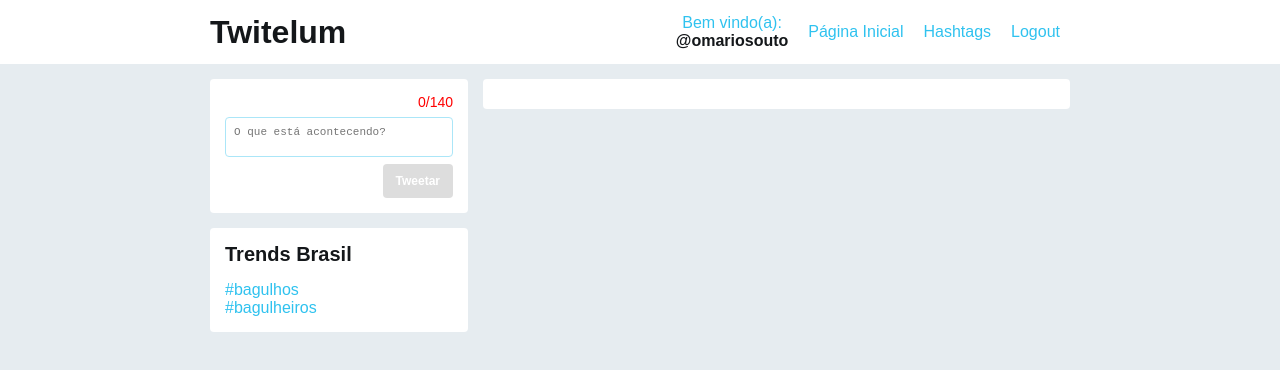
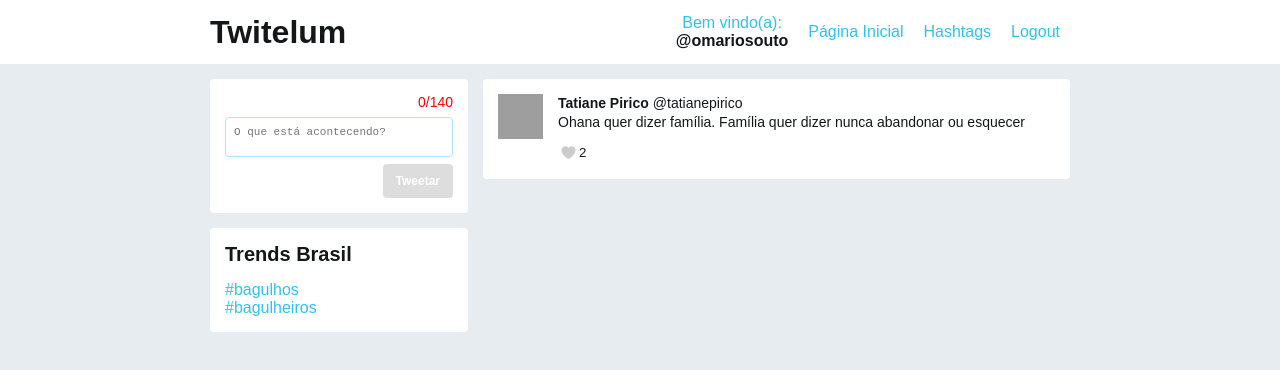
Before and after one commit to TatianePirico/twitelum, a React (Create React App) app: page / in a window 1280 px wide. Shown: the top 370 px of the page. Built offline with nearby package versions, Linux system fonts and the light colour scheme; grey boxes are pictures that could not be loaded.

Commit message:
Apply sugar syntax

```diff
--- a/src/App.js
+++ b/src/App.js
@@ -1,4 +1,6 @@
 import React, { Component, Fragment } from 'react';
+
+//Components
 import Cabecalho from './components/Cabecalho'
 import NavMenu from './components/NavMenu'
 import Dashboard from './components/Dashboard'
@@ -10,7 +12,7 @@ class App extends Component {
 
 	state = {
 		novoTweet: '',
-		listaTweet: []
+		listaTweet: ['Ohana quer dizer família. Família quer dizer nunca abandonar ou esquecer']
 	};
 
 	novoTweetEstaValido() {
@@ -28,6 +30,9 @@ class App extends Component {
 	}
 
 	render() {
+
+		const {novoTweet, listaTweet} = this.state;
+
 		return (
 			<Fragment>
 				<Cabecalho>
@@ -39,13 +44,13 @@ class App extends Component {
 							<form className="novoTweet" onSubmit={this.handleCriaTweet}>
 								<div className="novoTweet__editorArea">
 									<span className={`novoTweet__status ${this.novoTweetEstaValido() ? '' : 'novoTweet__status--invalido'}`}>
-										{this.state.novoTweet.length}/140
+										{novoTweet.length}/140
 									</span>
 									<textarea
 										className="novoTweet__editor"
 										placeholder="O que está acontecendo?"
 										onChange={(event) => this.setState({novoTweet:event.target.value})}
-										value={this.state.novoTweet}
+										value={novoTweet}
 									></textarea>
 								</div>
 								<button
@@ -64,9 +69,9 @@ class App extends Component {
 							<div className="tweetsArea">
 
 								{
-									this.state.listaTweet.map((tweet, index) =>
+									listaTweet.map((tweet, index) =>
 										<Tweet
-											key={`Tweet-${index}`}
+											key={`${tweet}${index}`}
 											nomeUsuario="Tatiane Pirico"
 											userName="@tatianepirico"
 											totalLikes={2}
@@ -78,6 +83,7 @@ class App extends Component {
 										</Tweet>
 									)
 								}
+
 							</div>
 						</Widget>
 					</Dashboard>
--- a/src/components/Tweet/index.js
+++ b/src/components/Tweet/index.js
@@ -2,15 +2,22 @@ import React, { Component } from 'react'
 import './tweet.css'
 
 class Tweet extends Component {
+
 	render() {
+
+		const {avatarUrl, nomeUsuario, userName, children, totalLikes} = this.props;
+
 		return (
 			<article className="tweet">
+
 				<div className="tweet__cabecalho">
-					<img className="tweet__fotoUsuario" src={this.props.avatarUrl} alt="" />
-					<span className="tweet__nomeUsuario">{this.props.nomeUsuario}</span>
-					<a href="/"><span className="tweet__userName">{this.props.userName}</span></a>
+					<img className="tweet__fotoUsuario" src={avatarUrl} alt="" />
+					<span className="tweet__nomeUsuario">{nomeUsuario}</span>
+					<a href="/"><span className="tweet__userName">{userName}</span></a>
 				</div>
-				{this.props.children}
+
+				{children}
+
 				<footer className="tweet__footer">
 					<button className="btn btn--clean">
 						<svg className="icon icon--small iconHeart" xmlns="http://www.w3.org/2000/svg" viewBox="0 0 47.5 47.5">
@@ -23,9 +30,12 @@ class Tweet extends Component {
 								<path d="M36.885 25.166c0 5.45-4.418 9.868-9.867 9.868-3.308 0-6.227-1.632-8.018-4.128-1.79 2.496-4.71 4.129-8.017 4.129-5.45 0-9.868-4.418-9.868-9.868 0-.773.098-1.52.266-2.242C2.75 14.413 12.216 5.431 19 2.965c6.783 2.466 16.249 11.448 17.617 19.96.17.721.268 1.47.268 2.241"></path>
 							</g>
 						</svg>
-						{this.props.totalLikes}
+
+						{totalLikes}
+
 					</button>
 				</footer>
+
 			</article>
 		)
 	}
```
